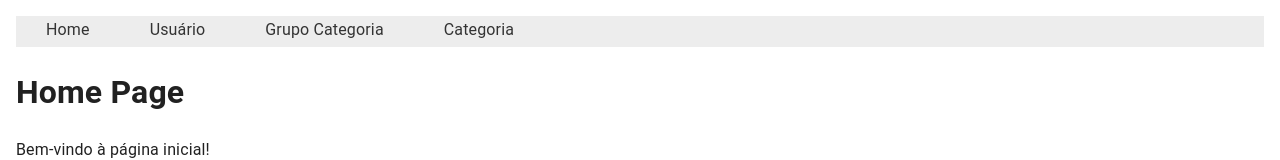
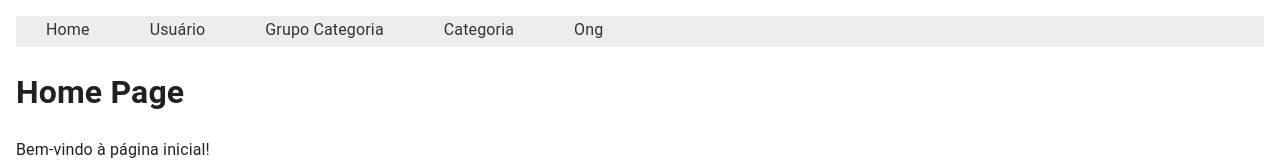
Before and after one commit to Pantanal-dev-B3-acao-social/pantanal_dev_B3_acao_social_frontend, a React (Create React App) app: page / in a window 1280 px wide. Shown: the top 160 px of the page. Built offline with nearby package versions, Linux system fonts and the light colour scheme.

Commit message:
Linkagem Layout Ong

```diff
--- a/src/components/layout/Layout.tsx
+++ b/src/components/layout/Layout.tsx
@@ -29,6 +29,9 @@ function Layout({ children }: { children: React.ReactNode }) {
           <li>
             <Link to="/categoria">Categoria</Link>
           </li>
+          <li>
+            <Link to="/ong">Ong</Link>{" "}
+          </li>
         </ul>
       </nav>
       <div>{children}</div>
```
